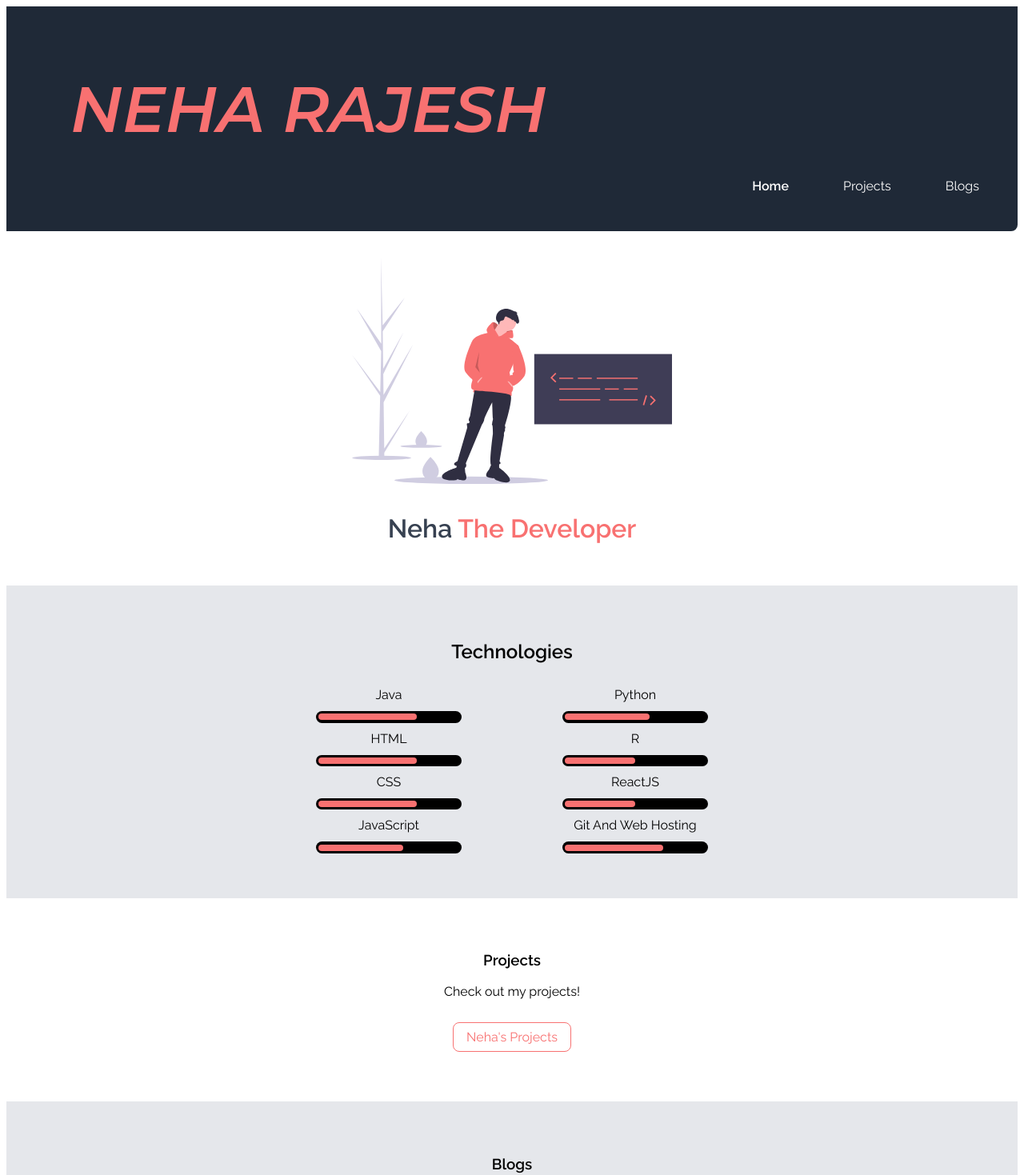
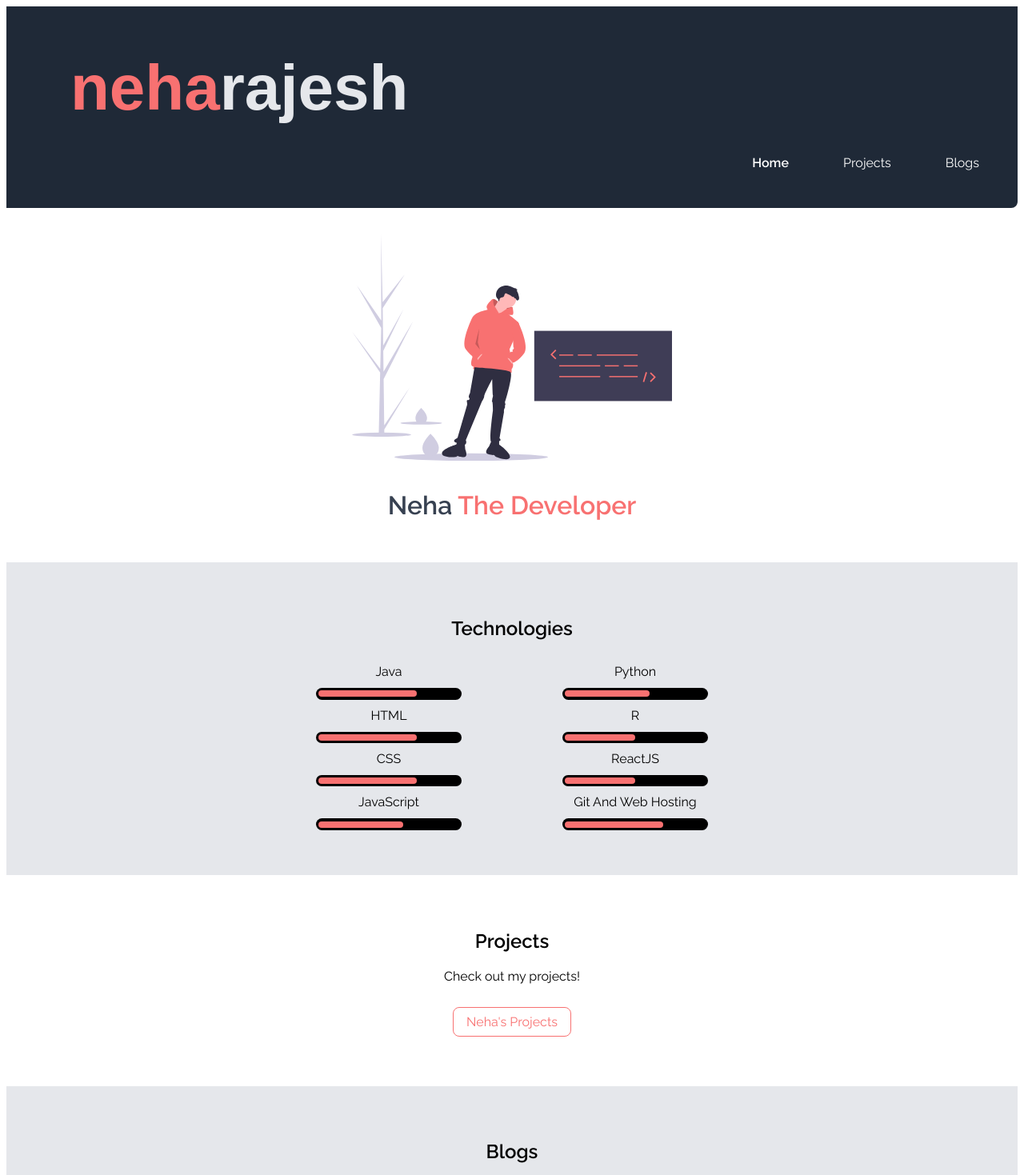
Before and after one commit to neharajesh/neha-portfolio, a plain HTML site: page index.html in a window 1280 px wide. Shown: the top 1469 px of the page at 80% size. Drawn offline with Linux system fonts and the light colour scheme.

Commit message:
minor changes

```diff
--- a/index.html
+++ b/index.html
@@ -9,7 +9,7 @@
 </head>
 <body>
     <nav class="navigation container">
-        <div class="nav-brand">NEHA RAJESH</div>
+        <div class="nav-brand">neha<span style="color: var(--light-primary)">rajesh</span></div>
         <ul class="list-no-bullet nav-pills">
             <li class="list-item-inline">
                 <a class="link link-active" href="/">Home</a>
@@ -67,7 +67,7 @@
     </section>
 
     <section class="section">
-        <h3><strong>Projects</strong></h3>
+        <h1><strong>Projects</strong></h1>
         <div class="container container-center">
             <p>Check out my projects!</p>
             <a href="/projects.html" class="link link-secondary">Neha's Projects</a>
@@ -75,7 +75,7 @@
     </section>
 
     <section class="section ow">
-        <h3><strong>Blogs</strong></h3>
+        <h1><strong>Blogs</strong></h1>
         <div class="container container-center">
             <p>I write about my technical and non-technical interests! Check out my blogs!</p>
             <a href="/blogs.html" class="link link-secondary">Neha's Blogs</a>
--- a/styles.css
+++ b/styles.css
@@ -1,5 +1,5 @@
 @import url('https://fonts.googleapis.com/css2?family=Raleway:wght@400;600&display=swap');
-@import url('https://fonts.googleapis.com/css2?family=Montserrat:ital,wght@1,600&display=swap');
+@import url('https://fonts.googleapis.com/css2?family=Montserrat:wght@1,600&display=swap');
 
 body {
     font-family: 'Raleway', sans-serif;
@@ -78,7 +78,7 @@ hr {
 .navigation {
     background-color: var(--black);
     color:var(--primary-color);
-    padding-top: 2rem;
+    padding-top: 0.5rem;
     padding-bottom: 0.5rem;
     padding-left: 1rem;
     border-bottom-right-radius: 0.5rem;
```
Also changed, not shown: blogs.html (+1 -1 lines), projects.html (+1 -1 lines).
